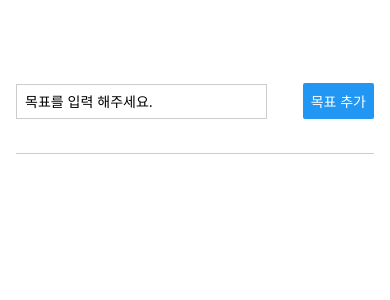
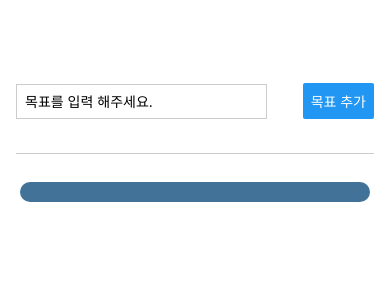
Before and after one commit to myongdol/Learn_ReactNative, a React Native app: screen / in a window 390 px wide. Both pictures are taken after a click on the button "목표 추가". Shown: the top 300 px of the page. Built offline with nearby package versions, Linux system fonts and the light colour scheme.

Commit message:
리스트 스타일링

```diff
--- a/App.js
+++ b/App.js
@@ -28,11 +28,13 @@ export default function App() {
         />
       </View>
       <View style={styles.listContainer}>
-        {/* <Text>목표 리스트</Text> */}
-        {goals.map((goal) =>  //  key 변경예정
-          <Text key={goal}>
-            {goal}
-          </Text>
+        {goals.map((goal) => (  //  key 변경예정
+          <View style={styles.goalItem} key={goal}>
+            <Text style={styles.textColor}>
+              {goal}
+            </Text>
+          </View>
+          )
         )}
       </View>
     </View>
@@ -63,5 +65,14 @@ const styles = StyleSheet.create({
   },
   listContainer: {
     flex: 6
+  },
+  goalItem: {
+    margin: 4,
+    padding: 10,
+    borderRadius: 15,
+    backgroundColor: '#437299',
+  },
+  textColor: {
+    color: 'white',
   }
 });
```
